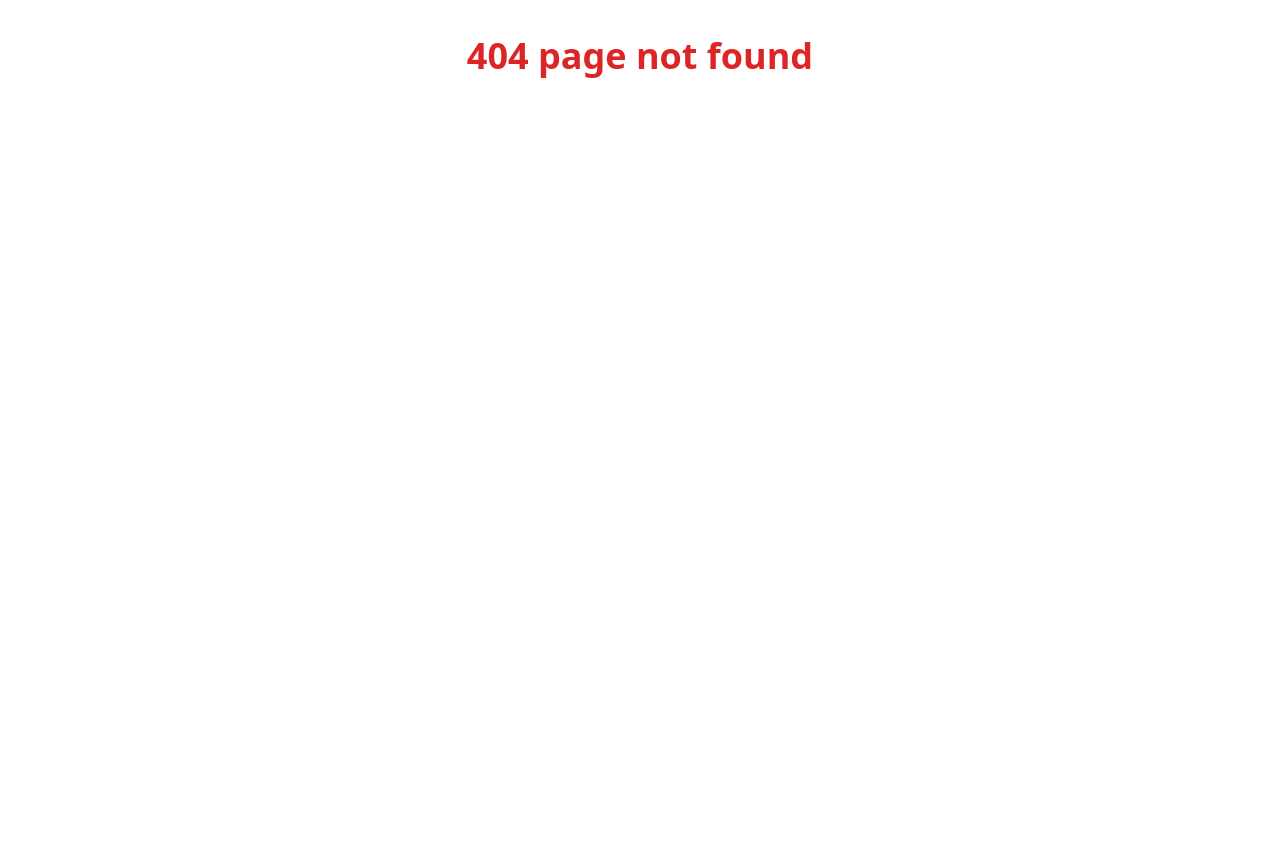
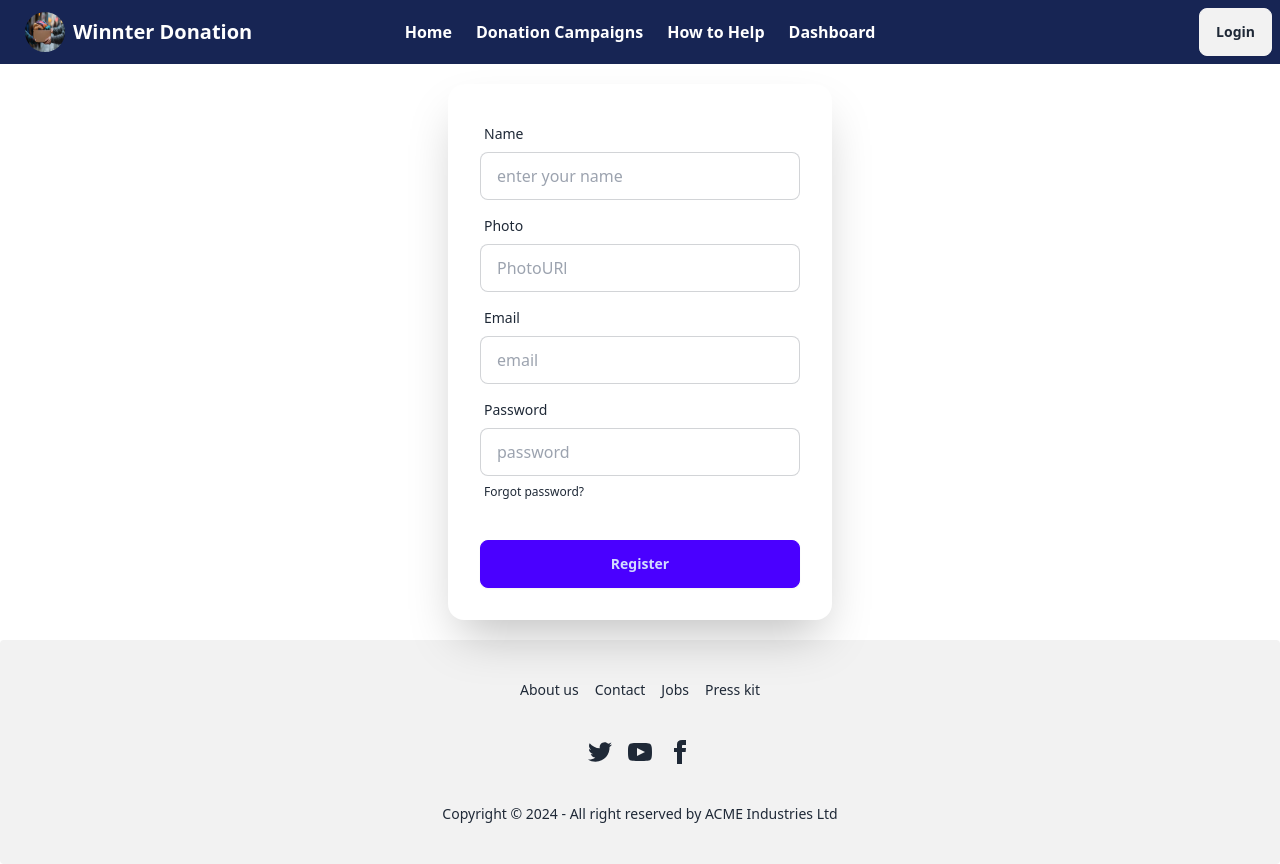
Before and after one commit to MeghlaB/WinterDonation, a React (Vite) app: page /auth/register in a window 1280 px wide. Before the commit this address had no page. Before the commit the page ends 800 px from the top, so only its background shows below. Built offline with nearby package versions, Linux system fonts and the light colour scheme; no server answers.

Commit message:
creat user

```diff
--- a/src/Components/Login.jsx
+++ b/src/Components/Login.jsx
@@ -1,5 +1,5 @@
 import React from 'react'
-import { Link } from 'react-router-dom';
+import { Link, NavLink } from 'react-router-dom';
 
 export default function Login() {
     const handeleLogin = e =>{
@@ -29,7 +29,7 @@
         <div className="form-control mt-6">
           <button className="btn btn-primary">Login</button>
         </div>
-        <p>we have an any account ? please <span><Link className='text-blue-700 underline' to={'register'}>Register</Link></span></p>
+        <p>Dont’t Have An Account ? Register <span><NavLink to={'/auth/register'} className='text-blue-700 underline'>Register</NavLink></span></p>
       </form>
     </div>
   )
--- a/src/Components/Navbar.jsx
+++ b/src/Components/Navbar.jsx
@@ -47,7 +47,7 @@
     </ul>
   </div>
   <div className="navbar-end">
-    <NavLink to={'login'} className="btn">Login</NavLink>
+    <NavLink to={'/auth/login'} className="btn">Login</NavLink>
   </div>
 </div>
   )
--- a/src/Components/Register.jsx
+++ b/src/Components/Register.jsx
@@ -1,6 +1,10 @@
-import React from 'react'
+import React, { useContext } from 'react'
+import { AuthContext } from '../ContextApi/AuthProvider';
+import { useNavigate } from 'react-router-dom';
 
 export default function Register() {
+  const {creatUser} = useContext (AuthContext)
+  const navigate = useNavigate()
     const handeleLRegister = e =>{
         e.preventDefault()
         const Name = e.target.name.value;
@@ -8,6 +12,16 @@
         const email = e.target.email.value;
         const password = e.target.password.value;
         console.log(email , password)
+
+        creatUser (email,password)
+        .then((result)=>{
+          console.log(result.user)
+          navigate('/')
+
+        })
+        .catch((err)=>{
+          console.log(err.message)
+        })
     }
   return (
     <div className="card bg-base-100 w-full max-w-sm shrink-0 shadow-2xl">
--- a/src/ContextApi/AuthProvider.jsx
+++ b/src/ContextApi/AuthProvider.jsx
@@ -1,17 +1,39 @@
 
 import { data } from 'autoprefixer'
+import { createUserWithEmailAndPassword, onAuthStateChanged, signInWithEmailAndPassword } from 'firebase/auth'
 import React, { createContext, useEffect, useState } from 'react'
+import { auth } from '../Firebase_Init/Firebase_init'
+import Home from '../Components/Home'
 export  const AuthContext = createContext(null)
 export default function AuthProvider({children}) {
     const[clothes , setClothes] = useState([])
+    const [user , setUsere] = useState((null))
     useEffect(()=>{
       fetch('/Clothes.json')
       .then((responser=>responser.json()))
       .then((data)=>setClothes(data))
     },[])
+    // email password
+    const creatUser = (email,password) =>{
+      return createUserWithEmailAndPassword(auth,email,password)
+    }
+    const signInUser =(email,password) =>{
+      return signInWithEmailAndPassword(auth,email,password)
+    }
+    useEffect(()=>{
+      const Unsubscribed  = onAuthStateChanged(auth,(currentUser)=>{
+        console.log('currently',currentUser)
+        setUsere(currentUser)
+      })
+        return ()=>[
+          Unsubscribed()
+        ]
+    },[])
 console.log(data)
 const AuthInfo ={
-  clothes
+  clothes,
+  signInUser,
+  creatUser
 }
   return (
     <AuthContext.Provider value={AuthInfo}>
--- a/src/Firebase_Init/Firebase_init.js
+++ b/src/Firebase_Init/Firebase_init.js
@@ -1,5 +1,6 @@
 // Import the functions you need from the SDKs you need
 import { initializeApp } from "firebase/app";
+import { getAuth } from "firebase/auth";
 // TODO: Add SDKs for Firebase products that you want to use
 // https://firebase.google.com/docs/web/setup#available-libraries
 
@@ -15,3 +16,4 @@
 
 // Initialize Firebase
 const app = initializeApp(firebaseConfig);
+export const auth = getAuth(app)
--- a/src/Home/Banner.jsx
+++ b/src/Home/Banner.jsx
@@ -8,8 +8,6 @@
 import { AuthContext } from '../ContextApi/AuthProvider'
 
 export default function Banner() {
-    const {clothes} = useContext(AuthContext)
-    const {image,title} = clothes
   return (
 
     <div className="carousel w-full h-[350px] mt-7">
@@ -17,10 +15,10 @@
         <img
             src={image1}
             className="w-full h-full object-cover opacity-80 filter blur-sm" />
-             <div class="absolute top-0 left-0 w-full h-full bg-black bg-opacity-50 flex justify-center items-center text-white p-4">
-        <div class="text-center">
-          <h2 class="text-4xl font-bold mb-4">Winter Clothes Donation Drive - Dhaka</h2>
-          <p class="text-lg mb-4">Donate winter clothes and help those in need during the coldest months in Dhaka.</p>
+             <div className="absolute top-0 left-0 w-full h-full bg-black bg-opacity-50 flex justify-center items-center text-white p-4">
+        <div className="text-center">
+          <h2 className="text-4xl font-bold mb-4">Winter Clothes Donation Drive - Dhaka</h2>
+          <p className="text-lg mb-4">Donate winter clothes and help those in need during the coldest months in Dhaka.</p>
           <button class="bg-blue-600 text-white py-2 px-6 rounded-lg hover:bg-blue-700 transition">Donate Now</button>
         </div>
       </div>
--- /dev/null
+++ b/src/MainLayout/AuthLayout.jsx
@@ -0,0 +1,16 @@
+import React from 'react'
+import Navbar from '../Components/Navbar'
+import Footer from '../Components/Footer'
+import { Outlet } from 'react-router-dom'
+
+export default function AuthLayout() {
+  return (
+    <div>
+      <Navbar></Navbar>
+      <div className='min-h-[calc(100vh-288px)] items-center justify-center  flex my-5'>
+        <Outlet></Outlet>
+      </div>
+      <Footer></Footer>
+    </div>
+  )
+}
```
Also changed, not shown: src/Router/Router.jsx (+17 -8 lines), src/Pages/LoginLayout.jsx (deleted).
